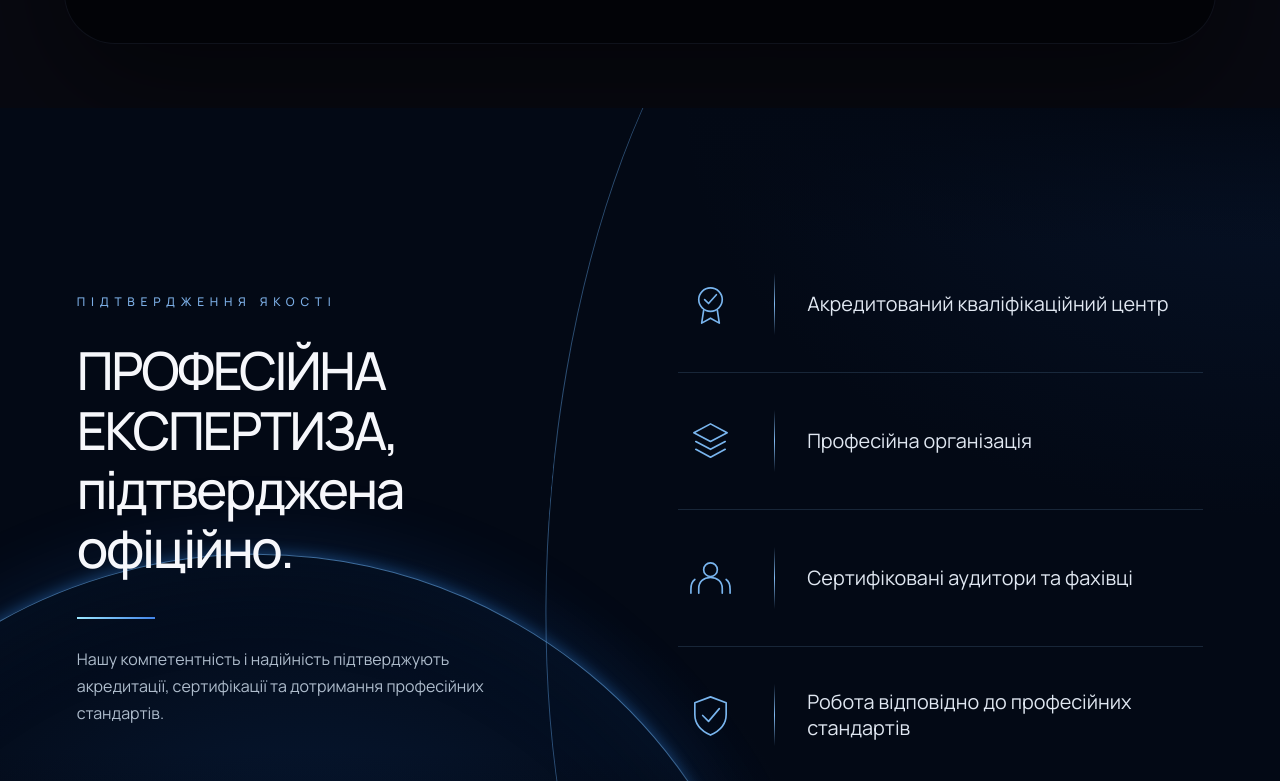
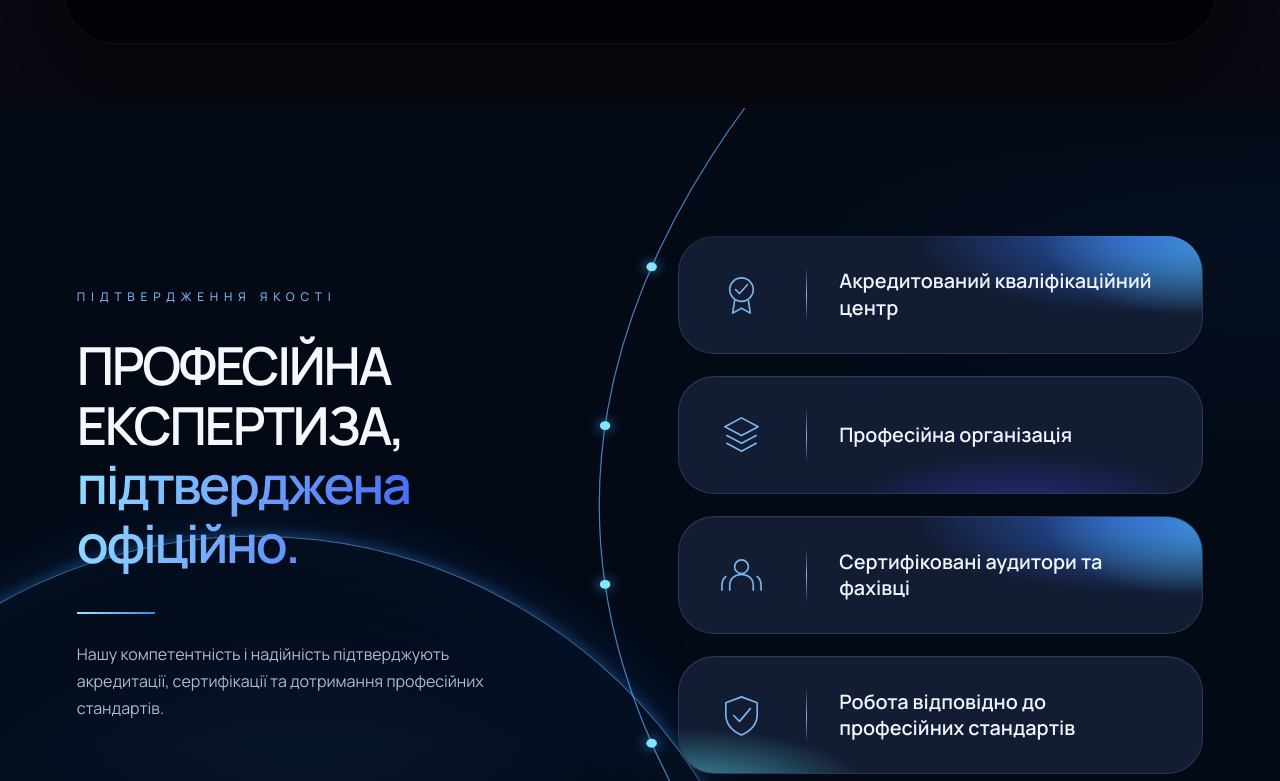
Before and after one commit to dnagorna3817-spec/website_akc_main, a Next.js app: page /about in a window 1280 px wide. Shown: the part 2639-3420 px from the top of the page. Built offline with nearby package versions, Linux system fonts and the light colour scheme.

Commit message:
Style credentials gradient like services and align glow dots to orbit

```diff
--- a/app/about/about.css
+++ b/app/about/about.css
@@ -1589,3 +1589,101 @@ body {
   .akc-about-figma .credentials--editorial .credential__symbol svg { width: 34px; height: 34px; }
   .akc-about-figma .credentials--editorial .credential p { font-size: 16px; }
 }
+
+/* Approved credentials visual: gradient headline, four luminous rounded panels. */
+.akc-about-figma .credentials--editorial .credentials__heading h2 {
+  font-weight: 720;
+  letter-spacing: -.045em;
+  text-transform: none;
+}
+.akc-about-figma .credentials--editorial .credentials__gradient-title {
+  display: inline-block;
+  font: inherit;
+  font-weight: 720;
+  font-style: normal;
+  background: linear-gradient(105deg, #91dfff 0%, #74aafc 44%, #4666f2 100%);
+  -webkit-background-clip: text;
+  background-clip: text;
+  color: transparent;
+  -webkit-text-fill-color: transparent;
+}
+.akc-about-figma .credentials--editorial .credentials__list {
+  display: grid;
+  gap: 22px;
+  border: 0;
+}
+.akc-about-figma .credentials--editorial .credential {
+  position: relative;
+  overflow: hidden;
+  isolation: isolate;
+  min-height: 118px;
+  padding: 22px 30px;
+  border: 1px solid rgba(145, 184, 245, .18);
+  border-radius: 36px;
+  background: #121c33;
+  grid-template-columns: 65px 1px minmax(0, 1fr);
+  box-shadow: inset 0 1px 0 rgba(178,211,255,.055);
+}
+.akc-about-figma .credentials--editorial .credential::before {
+  content: "";
+  position: absolute;
+  inset: 0;
+  z-index: -1;
+  pointer-events: none;
+  background: radial-gradient(ellipse 55% 85% at 88% 0%, rgba(56,120,250,.65), transparent 78%),
+              radial-gradient(ellipse 38% 80% at 100% 5%, rgba(94,224,255,.7), transparent 80%);
+  opacity: 0;
+}
+.akc-about-figma .credentials--editorial .credential:nth-child(1)::before,
+.akc-about-figma .credentials--editorial .credential:nth-child(3)::before {
+  opacity: 1;
+}
+.akc-about-figma .credentials--editorial .credential:nth-child(2)::before {
+  opacity: .55;
+  background: radial-gradient(ellipse 42% 62% at 65% 115%, rgba(72,66,239,.72), transparent 80%);
+}
+.akc-about-figma .credentials--editorial .credential:nth-child(4)::before {
+  opacity: .9;
+  background: radial-gradient(ellipse 42% 65% at 2% 115%, rgba(99,233,245,.65), transparent 82%);
+}
+.akc-about-figma .credentials--editorial .credential__separator {
+  height: 55px;
+}
+.akc-about-figma .credentials--editorial .credential p {
+  font-weight: 560;
+  color: #f0f4ff;
+}
+.akc-about-figma .credentials--editorial svg.credentials__orbit {
+  position: absolute;
+  z-index: 1;
+  top: 0;
+  left: 40%;
+  width: 20%;
+  height: 100%;
+  border: 0;
+  border-radius: 0;
+  transform: none;
+  overflow: visible;
+  pointer-events: none;
+}
+.akc-about-figma .credentials--editorial .credentials__orbit-path {
+  stroke: rgba(99,179,255,.7);
+  stroke-width: 1.2;
+  vector-effect: non-scaling-stroke;
+}
+.akc-about-figma .credentials--editorial svg.credentials__orbit circle {
+  fill: #83e5ff;
+  filter: drop-shadow(0 0 6px rgba(73,182,255,.9));
+}
+@media (max-width: 1000px) {
+  .akc-about-figma .credentials--editorial svg.credentials__orbit { display: none; }
+}
+@media (max-width: 600px) {
+  .akc-about-figma .credentials--editorial .credentials__list { gap: 14px; }
+  .akc-about-figma .credentials--editorial .credential {
+    border-radius: 24px;
+    min-height: 104px;
+    padding: 17px 18px;
+    grid-template-columns: 43px 1px minmax(0,1fr);
+  }
+}
```
